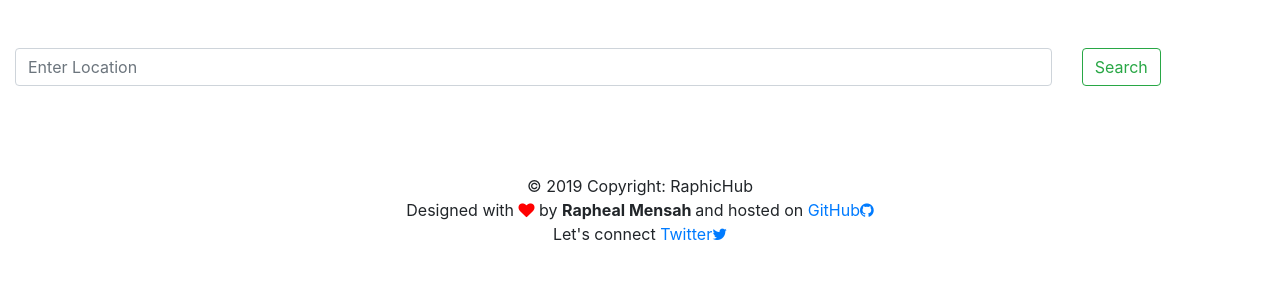
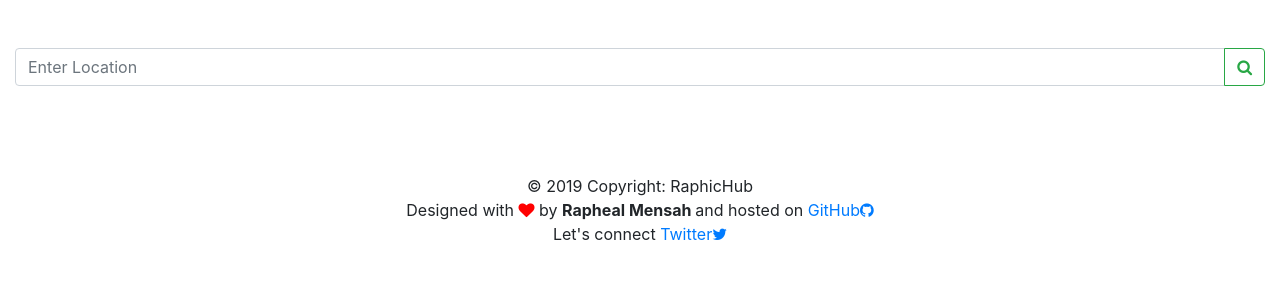
Before and after one commit to ralphmensah/weather, a Flask app: page / in a window 1280 px wide. Shown: the part 56-356 px from the top of the page. Run offline with Flask 2, Linux system fonts and the light colour scheme; some libraries are stand-ins or nearby versions.

Commit message:
responsivity

```diff
--- a/templates/index.html
+++ b/templates/index.html
@@ -7,21 +7,14 @@
         <br/>
         <form  method="POST" >
 
-         <div class="row no-gutter">
-                <div class="col-10">
-                 <input class="input form-control" type="search" name="city" placeholder="Enter Location"/>
-                </div>
-                <div class="col-2">
-                        <!-- <span class="input-group-btn">
-                                <button type='submit' class='btn btn-default'>
-                                  <span class='glyphicon glyphicon-search'></span>
-                                </button>
-                              </span> -->
-                <span class="input-group-btn">
-                <button class="btn btn-outline-success" type="submit">Search</button>
-                </span>
-            </div>
-            </div>
+            <div class="input-group">
+                    <input type="search" class="form-control" name="city" placeholder="Enter Location">
+                    <div class="input-group-append">
+                      <button class="btn  btn-outline-success" type="submit">
+                        <i class="fa fa-search"></i>
+                      </button>
+                    </div>
+                  </div>
         </form>
         <br/>
         <br/>
```
Also changed, not shown: templates/layout.html (line endings or trailing spaces).
